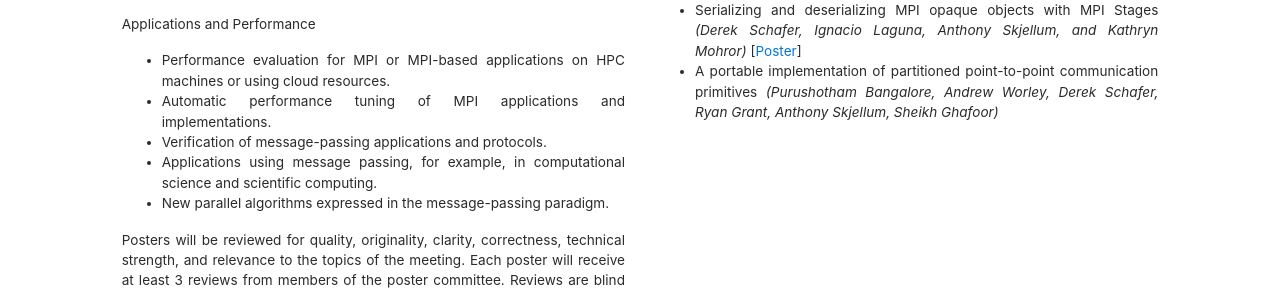
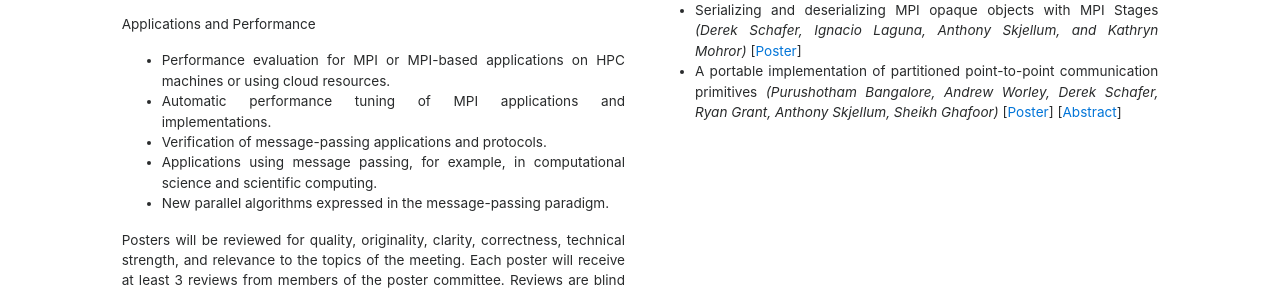
Before and after one commit to eurompi/eurompi.github.io, a Jekyll site: the page built from cfposter.html, in a window 1280 px wide. Shown: the part 1140-1433 px from the top of the page. Built offline with Jekyll 4.4.1, drawn with Linux system fonts in a browser that asks for light colours; nearby versions of some CDN libraries.

Commit message:
Update accepted posters

```diff
--- a/cfposter.html
+++ b/cfposter.html
@@ -99,9 +99,9 @@
             <p>Accepted Posters</p>
             <ul>
               <li>Towards an optional allreduce communication in message-passing systems <em>(Andreas Jocksch, No'e Ohana, Vasileios Karakasis, and Laurent Villard)</em> [<a href="http://icl.utk.edu/~bosilca/eurompi20/poster_23_poster.pdf" target="_blank">Poster</a>] [<a href="http://icl.utk.edu/~bosilca/eurompi20/poster_23_abstract.pdf" target="_blank">Abstract</a>] [<a href="https://www.youtube.com/watch?v=SjXkBR_-pnE&amp;feature=youtu.be" target="_blank">Teaser</a>] [<a href="http://icl.utk.edu/~bosilca/eurompi20/poster_23_presentation.mp4" target="_blank">Presentation</a>] [<a href="http://icl.utk.edu/~bosilca/eurompi20/poster_23_slides.pdf" target="_blank">Slides</a>]</li>
-              <li>A report of MPI International Survey <em>(A. Hori, T. Ogura, B. Gerofi, Y.Jie, Y.Ishikawa, G. Bosilca, and E. Jeannot)</em> [<a href="http://icl.utk.edu/~bosilca/eurompi20/poster_24_teaser.mp4" target="_blank">Teaser</a>] [<a href="http://icl.utk.edu/~bosilca/eurompi20/poster_24_slides.pdf">Slides</a>]</li>
-              <li>Serializing and deserializing MPI opaque objects with MPI Stages <em>(Derek Schafer, Ignacio Laguna, Anthony Skjellum, and Kathryn Mohror)</em> [<a href="http://icl.utk.edu/~bosilca/eurompi20/poster_25_abstract.pdf" target="_blank">Poster</a>]</li>
-              <li>A portable implementation of partitioned point-to-point communication primitives <em>(Purushotham Bangalore, Andrew Worley, Derek Schafer, Ryan Grant, Anthony Skjellum, Sheikh Ghafoor)</em></li>
+              <li>A report of MPI International Survey <em>(A. Hori, T. Ogura, B. Gerofi, Y.Jie, Y.Ishikawa, G. Bosilca, and E. Jeannot)</em> [<a href="http://icl.utk.edu/~bosilca/eurompi20/poster_24_teaser.mp4" target="_blank">Teaser</a>] [<a href="http://icl.utk.edu/~bosilca/eurompi20/poster_24_slides.pdf" target="_blank">Slides</a>]</li>
+              <li>Serializing and deserializing MPI opaque objects with MPI Stages <em>(Derek Schafer, Ignacio Laguna, Anthony Skjellum, and Kathryn Mohror)</em> [<a href="http://icl.utk.edu/~bosilca/eurompi20/poster_25_poster.pdf" target="_blank">Poster</a>]</li>
+              <li>A portable implementation of partitioned point-to-point communication primitives <em>(Purushotham Bangalore, Andrew Worley, Derek Schafer, Ryan Grant, Anthony Skjellum, Sheikh Ghafoor)</em> [<a href="http://icl.utk.edu/~bosilca/eurompi20/poster_26_poster.pdf" target="_blank">Poster</a>] [<a href="http://icl.utk.edu/~bosilca/eurompi20/poster_26_abstract.pdf" target="_blank">Abstract</a>]</li>
             </ul>
             <p> </p>
         </div>
```
